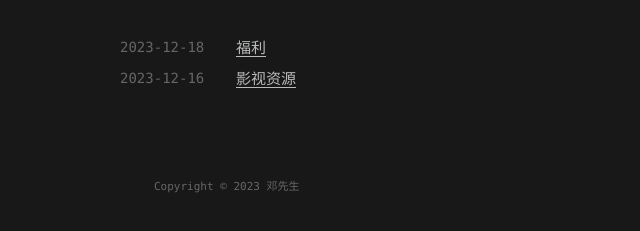
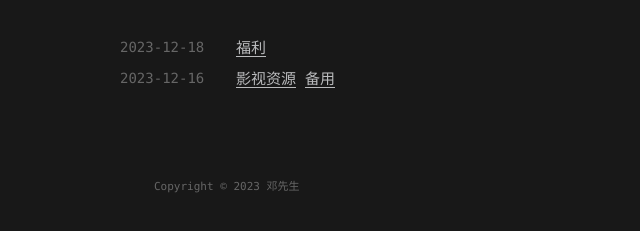
Before and after one commit to yayww/yayww.github.io, a plain HTML site: page archives/index.html in a window 1280 px wide. Shown: the part 365-596 px from the top of the page, 136-776 px from the left. Drawn offline with Linux system fonts and the light colour scheme.

Commit message:
Update index.html

```diff
--- a/archives/index.html
+++ b/archives/index.html
@@ -142,6 +142,7 @@
       <span>
 
         <a class="" href="/2023/12/16/hello-world/">影视资源</a>
+          <a class="" href="/2023/12/20/hello-world/">备用</a>
 
 
 
```
